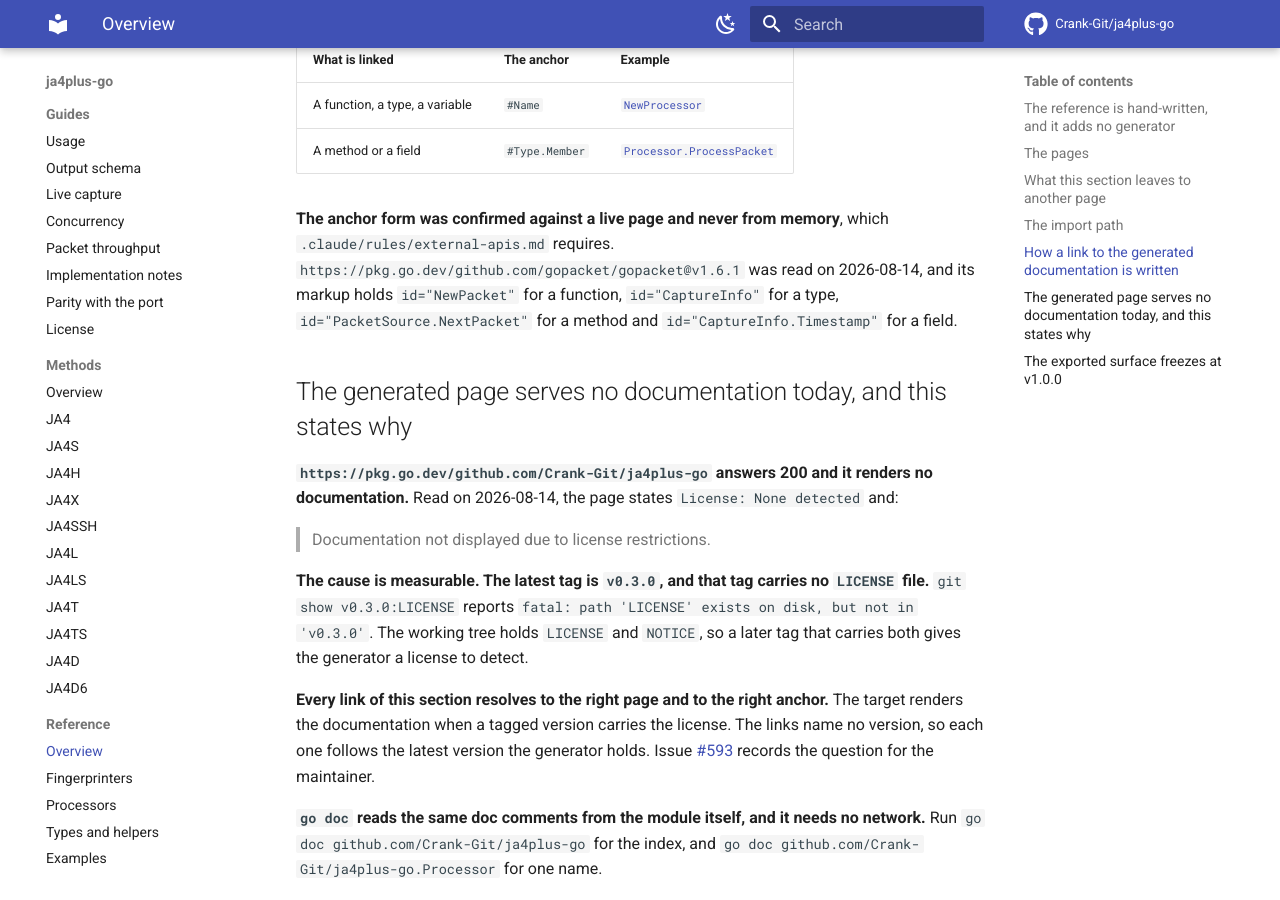
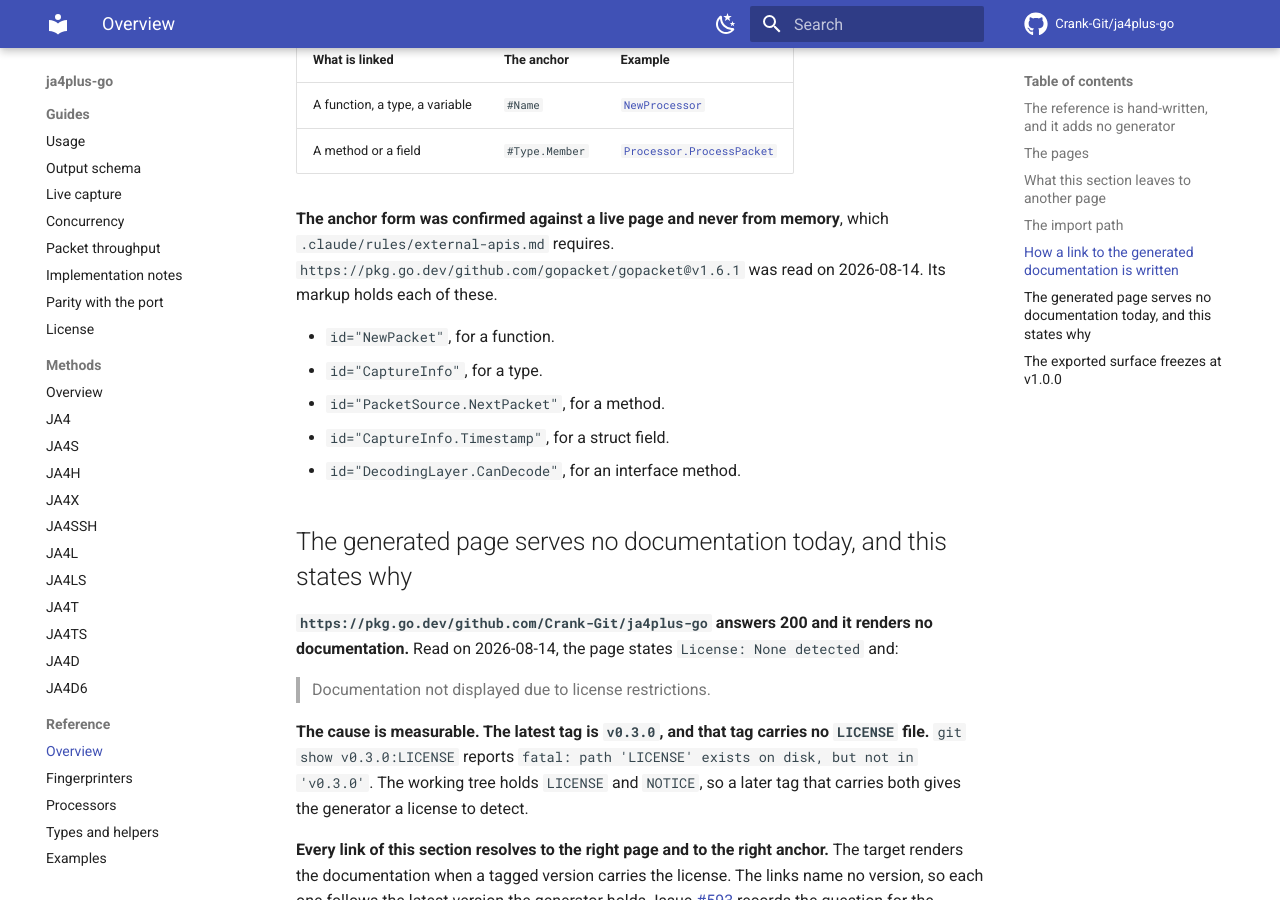
Before and after one commit to Crank-Git/ja4plus-go, an MkDocs documentation site: the page built from docs/reference/index.md, in a window 1280 px wide and 900 px high, scrolled down 1541 px. Built offline with MkDocs 1.6.1 and Material for MkDocs 9.7.7, drawn with Linux system fonts in a browser that asks for light colours; comment, search, counter and statistics services are not loaded.

Commit message:
docs(site): shorten four more sentences of the self-review (#87)
A specialist review of the diff found four description sentences above the 25-word cap of
`.claude/rules/ste.md` rule 1. Two become vertical lists under rule 16, because each one
carried more than two conditions. Two split into two sentences.

The anchor list of `docs/reference/index.md` gains one row. `id="DecodingLayer.CanDecode"`
of the same live page states the anchor of an interface method, and two links of
`docs/reference/fingerprinters.md` name one.

[skip ci]

```diff
--- a/docs/reference/index.md
+++ b/docs/reference/index.md
@@ -55,10 +55,15 @@ by an anchor.** The anchor is the identifier for a top-level name, and it is
 | A method or a field | `#Type.Member` | [`Processor.ProcessPacket`](https://pkg.go.dev/github.com/Crank-Git/ja4plus-go#Processor.ProcessPacket) |
 
 **The anchor form was confirmed against a live page and never from memory**, which
-`.claude/rules/external-apis.md` requires. `https://pkg.go.dev/github.com/gopacket/gopacket@v1.6.1`
-was read on 2026-08-14, and its markup holds `id="NewPacket"` for a function,
-`id="CaptureInfo"` for a type, `id="PacketSource.NextPacket"` for a method and
-`id="CaptureInfo.Timestamp"` for a field.
+`.claude/rules/external-apis.md` requires.
+`https://pkg.go.dev/github.com/gopacket/gopacket@v1.6.1` was read on 2026-08-14. Its markup
+holds each of these.
+
+- `id="NewPacket"`, for a function.
+- `id="CaptureInfo"`, for a type.
+- `id="PacketSource.NextPacket"`, for a method.
+- `id="CaptureInfo.Timestamp"`, for a struct field.
+- `id="DecodingLayer.CanDecode"`, for an interface method.
 
 ## The generated page serves no documentation today, and this states why
 
```
Also changed, not shown: 2 other files.
